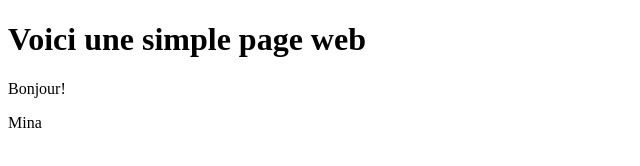
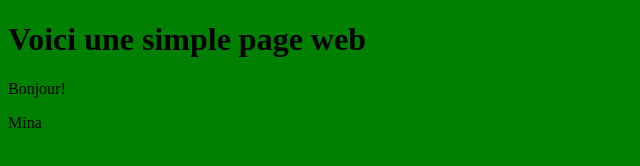
Before and after one commit to roselinecnajac/d73-labo-git-02, a plain HTML site: page index.html in a window 1280 px wide. Shown: the whole page, without its empty margins (0-640 px from the left). Drawn offline with Linux system fonts and the light colour scheme.

Commit message:
Ajout feuille de style arriere plan de couleur verte

```diff
--- /dev/null
+++ b/css/monStyle.css
@@ -0,0 +1,3 @@
+body{
+	background-color: green;
+}
--- a/index.html
+++ b/index.html
@@ -1,5 +1,8 @@
 <!DOCTYPE html>
 <html>
+<head>
+<link rel="stylesheet" type="text/css" href="css/monStyle.css">
+</head>
 	<body>
 
 	<h1>Voici une simple page web</h1>
```
